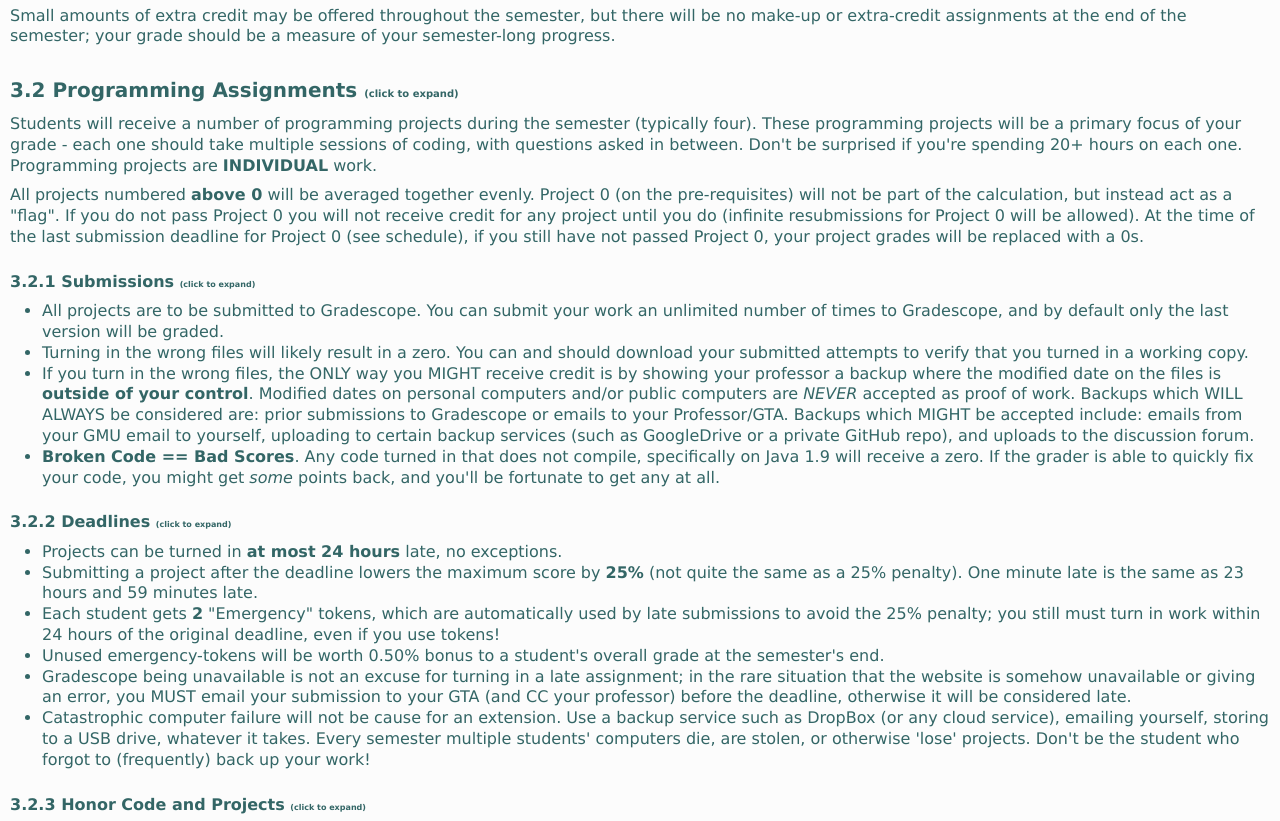
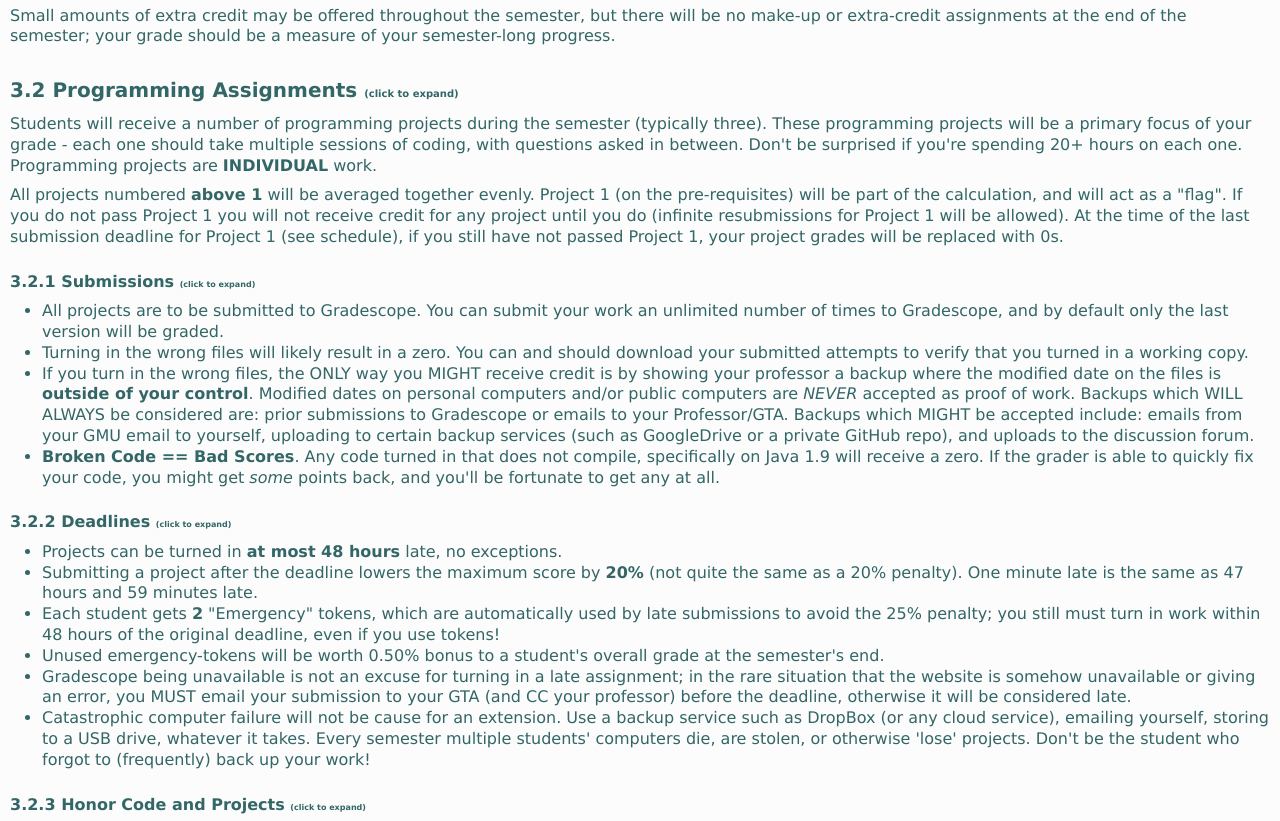
Before and after one commit to agdestine/agdestine.github.io, a plain HTML site: page CS310/CS310_Summer2024_Destine.html in a window 1280 px wide. Shown: the part 2573-3394 px from the top of the page. Drawn offline with Linux system fonts and the light colour scheme.

Commit message:
Add files via upload
May 20 Updates

```diff
--- a/CS310/CS310_Summer2024_Destine.html
+++ b/CS310/CS310_Summer2024_Destine.html
@@ -279,7 +279,7 @@ window.onload = function() {
 		</li>
 		<li>
 			Projects assignments (and other graded works) will be submitted (per published
-			deadlines) via <a href="https://www.gradescope.com/courses/783793/" target="_blank"> Gradescope</a>.
+			deadlines) via <a href="https://www.gradescope.com/courses/783793/" target="_blank"> Gradescope</a> unless stated otherwise.
 		</li>
 	</ul>
 	</div>
@@ -440,20 +440,20 @@ window.onload = function() {
 	<div class="hidden" id="3.2">
 	<p>
 		Students will receive a number of programming projects during the
-		semester (typically four). These programming projects will be a
+		semester (typically three). These programming projects will be a
 		primary focus of your grade - each one should take multiple sessions
 		of coding, with questions asked in between. Don't be surprised if
 		you're spending 20+ hours on each one. Programming projects are
 		<b>INDIVIDUAL</b> work.
 	</p>
 	<p>
-		All projects numbered <b>above 0</b> will be averaged together evenly.
-		Project 0 (on the pre-requisites) will not be part of the calculation, but instead act as a "flag".
-		If you do not pass Project 0 you will not receive credit for any project
-		until you do (infinite resubmissions for Project 0 will be allowed).
-		At the time of the last submission deadline for Project 0 (see schedule),
-		if you still have not passed Project 0, your project grades will be
-		replaced with a 0s.
+		All projects numbered <b>above 1</b> will be averaged together evenly.
+		Project 1 (on the pre-requisites) will be part of the calculation, and will act as a "flag".
+		If you do not pass Project 1 you will not receive credit for any project
+		until you do (infinite resubmissions for Project 1 will be allowed).
+		At the time of the last submission deadline for Project 1 (see schedule),
+		if you still have not passed Project 1, your project grades will be
+		replaced with 0s.
 	</p>
 	</div>
 
@@ -499,18 +499,18 @@ window.onload = function() {
 	<div class="hidden" id="3.2.2">
 	<ul>
 		<li>
-			Projects can be turned in <b>at most 24 hours</b> late, no
+			Projects can be turned in <b>at most 48 hours</b> late, no
 			exceptions.
 		</li>
 		<li>
 			Submitting a project after the deadline lowers the maximum
-			score by <b>25%</b> (not quite the same as a 25% penalty). One minute
-			late is the same as 23 hours and 59 minutes late.
+			score by <b>20%</b> (not quite the same as a 20% penalty). One minute
+			late is the same as 47 hours and 59 minutes late.
 		</li>
 		<li>
 			Each student gets <b>2</b> "Emergency" tokens, which
 			are automatically used by late submissions to avoid
-			the 25% penalty; you still must turn in work within 24 hours
+			the 25% penalty; you still must turn in work within 48 hours
 			of the original deadline, even if you use tokens!
 		</li>
 		<li>
```
Also changed, not shown: CS310/CS310_Summer2024_Schedule.html (+13 -9 lines).
